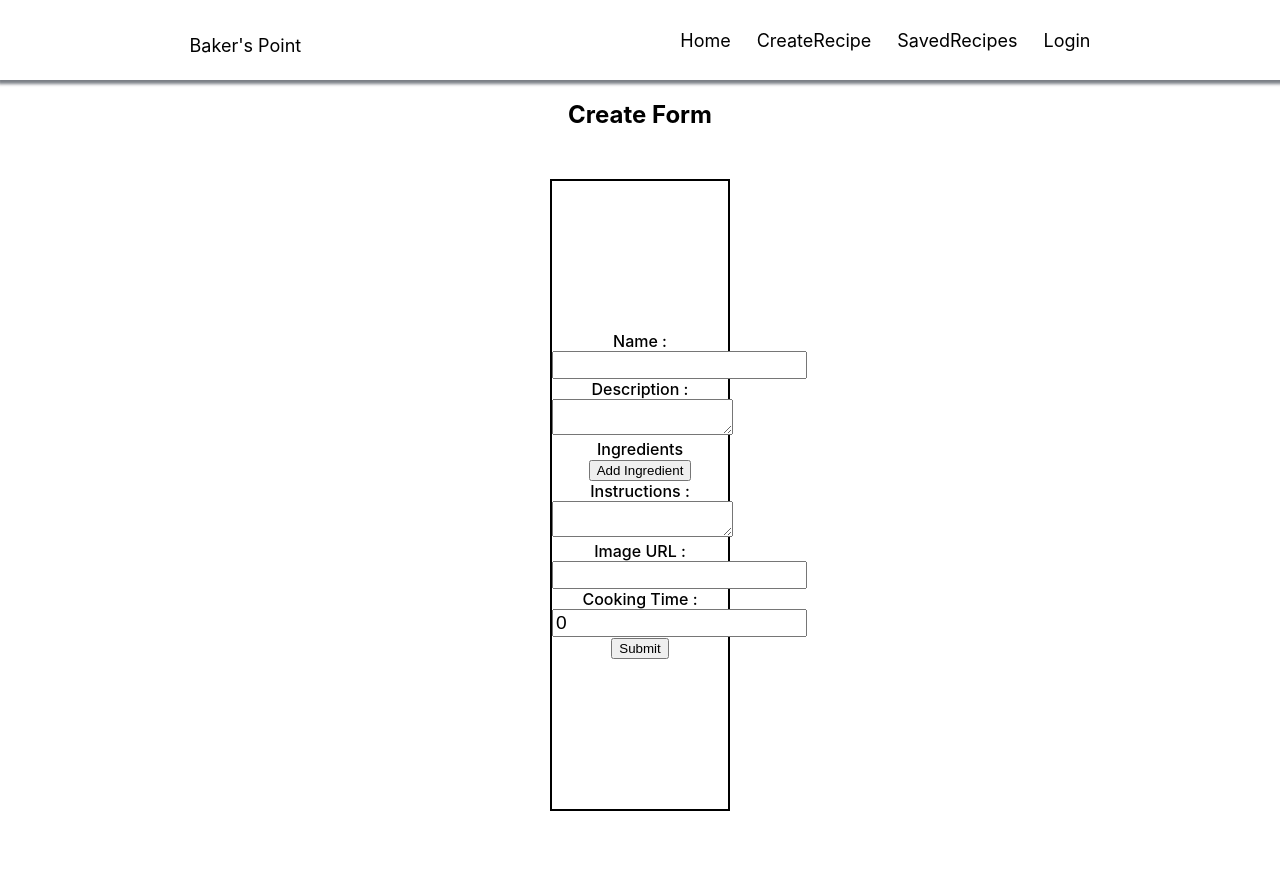
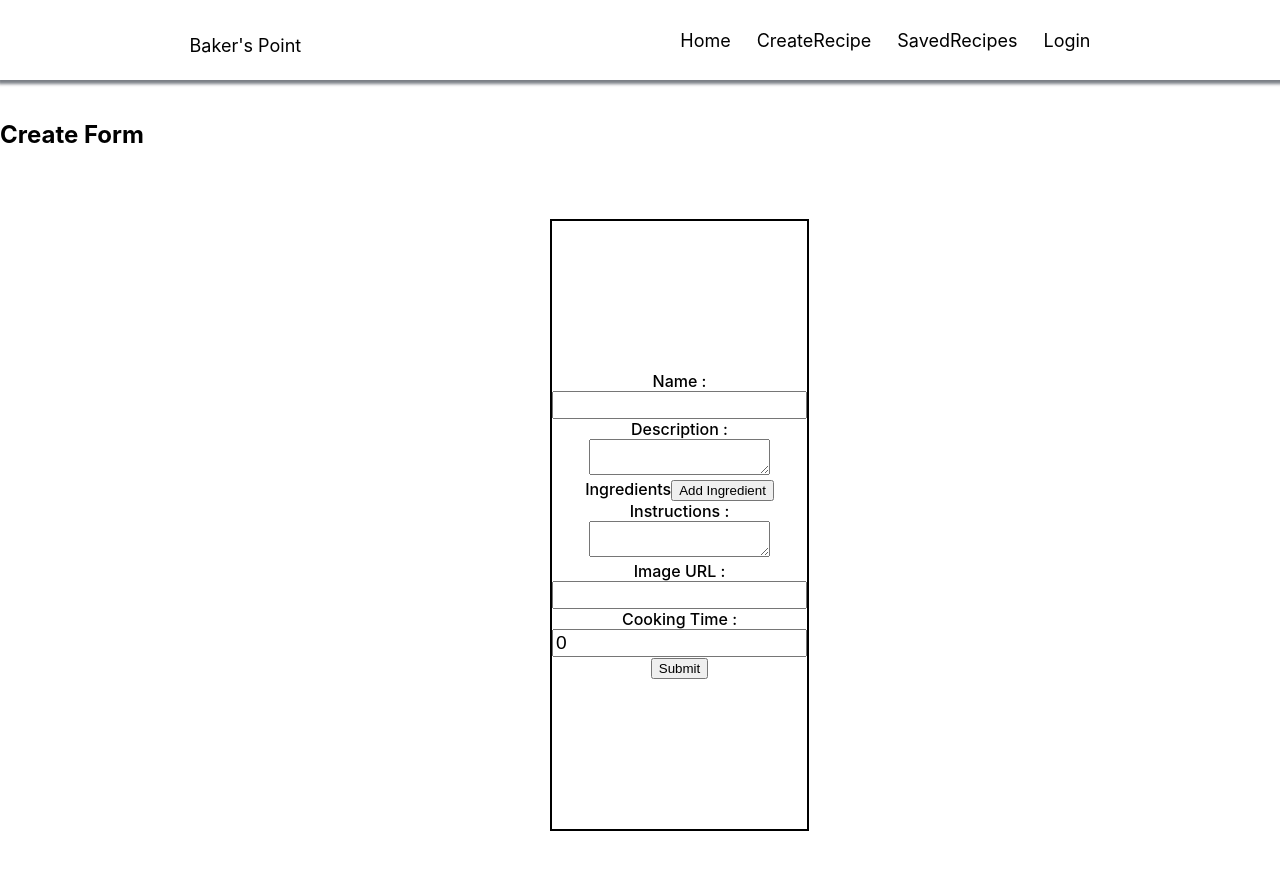
Before and after one commit to rashi-06/bakersPoint, a React (Create React App) app in the folder client/: page /createRecipe in a window 1280 px wide. Shown: the top 870 px of the page. Built offline with nearby package versions, Linux system fonts and the light colour scheme.

Commit message:
changes in the css

```diff
--- a/client/src/css/home.css
+++ b/client/src/css/home.css
@@ -1,24 +1,35 @@
 .container{
     width: 100vw;
+    display: flex;
+    /* flex-wrap:wrap-reverse; */
+    flex-wrap: wrap;
+
+    margin: auto;
+
 }
 
 ul{
+    width: 30%;
     list-style: none;
-    display: inline-block;
-    width: 30%;
+    /* display: inline-block; */
     border: 2px solid black;
 }
 
 .list-ele{
-    display: inline-block;
-    width: 200px;
+    /* display: inline-block; */
+    /* width: 200px; */
     list-style: none;
-    display: inline-block;
-  font-size: 20px;
-  padding: 20px;
+    /* display: inline-block; */
+    font-size: 20px;
+    padding: 20px;
+    border: 2px solid black;
 
 }
 
+
+li{
+    border: 2px solid blue;
+}
 img{
     display: inline-block;
     width: 50%;
```
